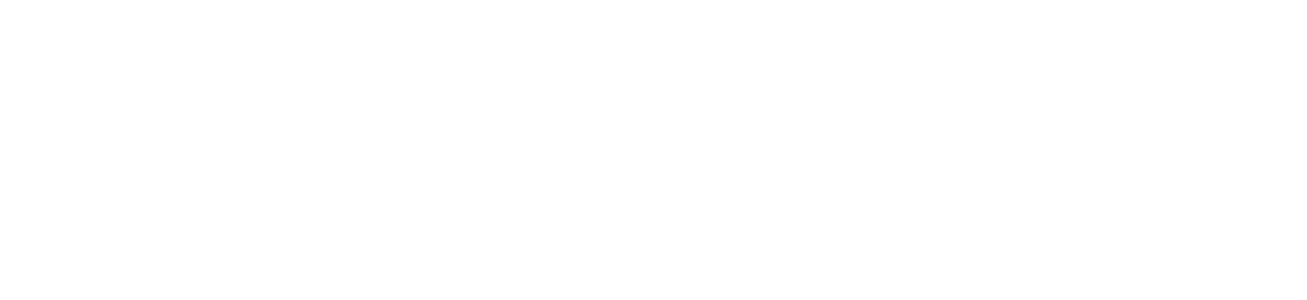
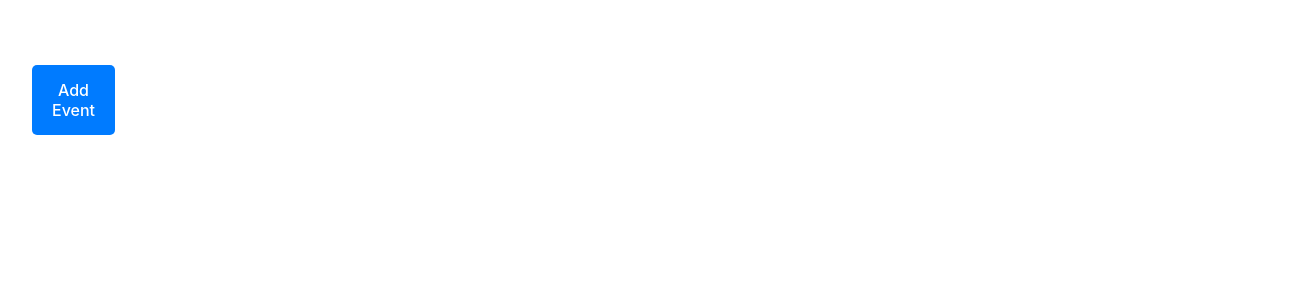
Before and after one commit to TEAM-REAL-BATFISH/batmain, a React (Vite) app in the folder scratch project/: page /mainpage in a window 1280 px wide. Before the commit this address had no page. Shown: the top 300 px of the page, 1307 px wide, since content can reach past the window. Built offline with nearby package versions, Linux system fonts and the light colour scheme.

Commit message:
main-page created

```diff
--- a/scratch project/src/App.jsx
+++ b/scratch project/src/App.jsx
@@ -5,6 +5,7 @@ import { Toaster } from 'react-hot-toast'
 import Login from './components/login';
 import SignUp from './components/signup';
 import Home from './components/home';
+import MainPage from './components/mainpage'
 
 axios.defaults.baseURL = 'http://localhost:3000';
 axios.defaults.withCredentials = true
@@ -19,6 +20,7 @@ function App() {
           <Route path='/' element={<Home />} />
           <Route path='/signup' element={<SignUp />} />
           <Route path='/login' element={ <Login /> }/>
+          <Route path='/mainpage' element={ <MainPage /> }/>
         </Routes>
       </BrowserRouter>
     </>
--- /dev/null
+++ b/scratch project/src/components/mainpage.jsx
@@ -0,0 +1,67 @@
+import React, { useState } from 'react'
+import axios from 'axios';
+import { toast } from 'react-hot-toast';
+import { useNavigate } from 'react-router-dom';
+
+
+export default function MainPage() {
+  const navigate = useNavigate()
+  const [data, setData] = useState({
+    event_title: '',
+    event_description: '',
+    location: '',
+    date: ''
+  })
+  const [isModalOpen, setIsModalOpen] = useState(false);
+
+  const handleInputChange = (e) => {
+    setData({
+      ...data,
+      [e.target.name]: e.target.value
+    });
+  };
+
+  const handleSubmit = async (e) => {
+    e.preventDefault()
+    try {
+        const response = await axios.post('/api/event/add', data);
+        toast.success(response.data.message);
+        navigate('/event');
+    } catch (error) {
+        toast.error('Error adding event');
+        console.error('Error adding event:', error)
+    }
+  };
+
+  const handleAddEventClick = () => {
+    setIsModalOpen(true);
+  };
+
+  const handleCloseModal = () => {
+    setIsModalOpen(false);
+  };
+
+  return (
+    <div className="main-container">
+      <div className="left-tab">
+        <button onClick={handleAddEventClick}>Add Event</button>
+      </div>
+      {isModalOpen && (
+        <div className="modal">
+          <div className="modal-content">
+            <span className="close" onClick={handleCloseModal}>&times;</span>
+            <h2>Add Event</h2>
+            <form onSubmit={handleSubmit}>
+              <input type="text" name="event_title" value={data.event_title} onChange={handleInputChange} placeholder="Event Title" />
+              <input type="text" name="event_description" value={data.event_description} onChange={handleInputChange} placeholder="Event Description" />
+              <input type="text" name="location" value={data.location} onChange={handleInputChange} placeholder="Location" />
+              <input type="date" name="date" value={data.date} onChange={handleInputChange} />
+              <button type="submit">Add Event</button>
+            </form>
+          </div>
+        </div>
+      )}
+      {/* Other content of the main page */}
+    </div>
+  )
+}
--- a/scratch project/src/components/signup.jsx
+++ b/scratch project/src/components/signup.jsx
@@ -24,6 +24,9 @@ export default function SignUp() {
       const {data} = await axios.post('/signup', {
         name, username, email, password
       })
+    //   if (name === null || username === null || email === null || password === null) {
+    //     toast.error('Need fill in the input feilds')
+    //   }
       if (data.error) {
         toast.error(data.error)
       } else {
--- a/scratch project/src/index.css
+++ b/scratch project/src/index.css
@@ -154,3 +154,34 @@ video {
   font-size: 180%;
   color: rgb(67, 248, 248);
 }
+
+.main-container {
+  display: flex;
+}
+
+.left-tab {
+  margin-right: 1160px;
+  margin-bottom: 600px; /* Adjust as needed */
+}
+
+.left-tab button {
+  padding: 15px 20px;
+  background-color: #007bff;
+  color: #fff;
+  border: none;
+  border-radius: 5px;
+  cursor: pointer;
+}
+
+.left-tab button:hover {
+  background-color: #0056b3;
+}
+
+/* Styles for the modal */
+.modal {
+  /* Your modal styles */
+}
+
+.modal-content {
+  /* Your modal content styles */
+}
```
